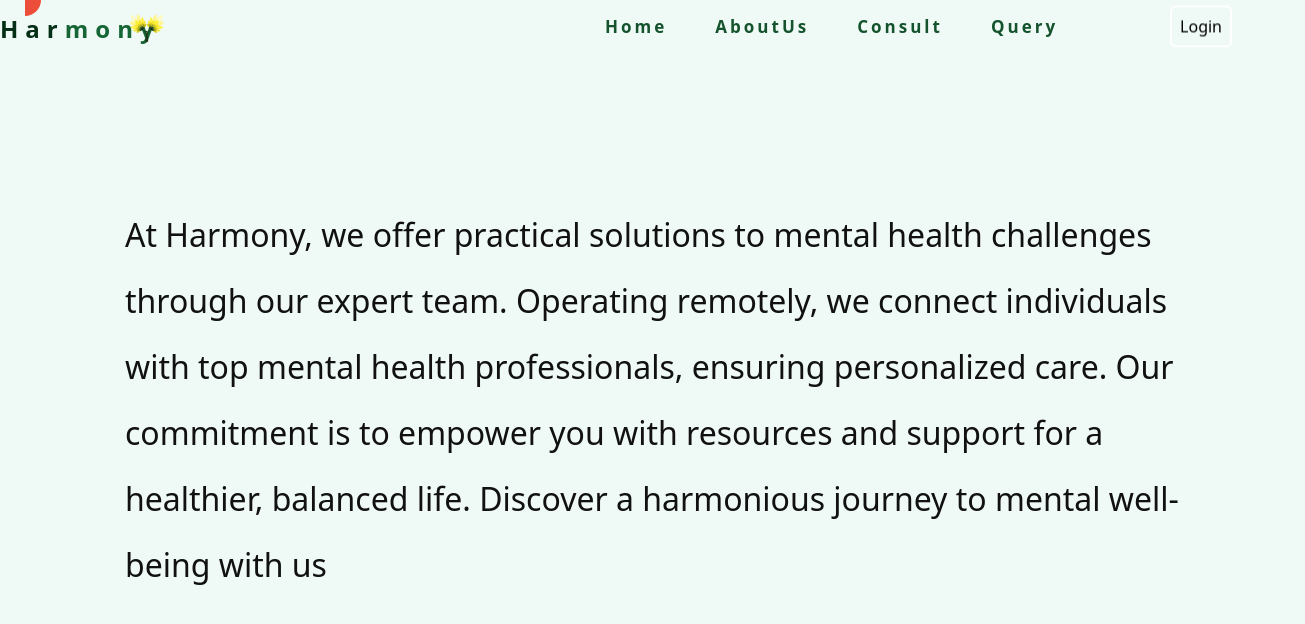
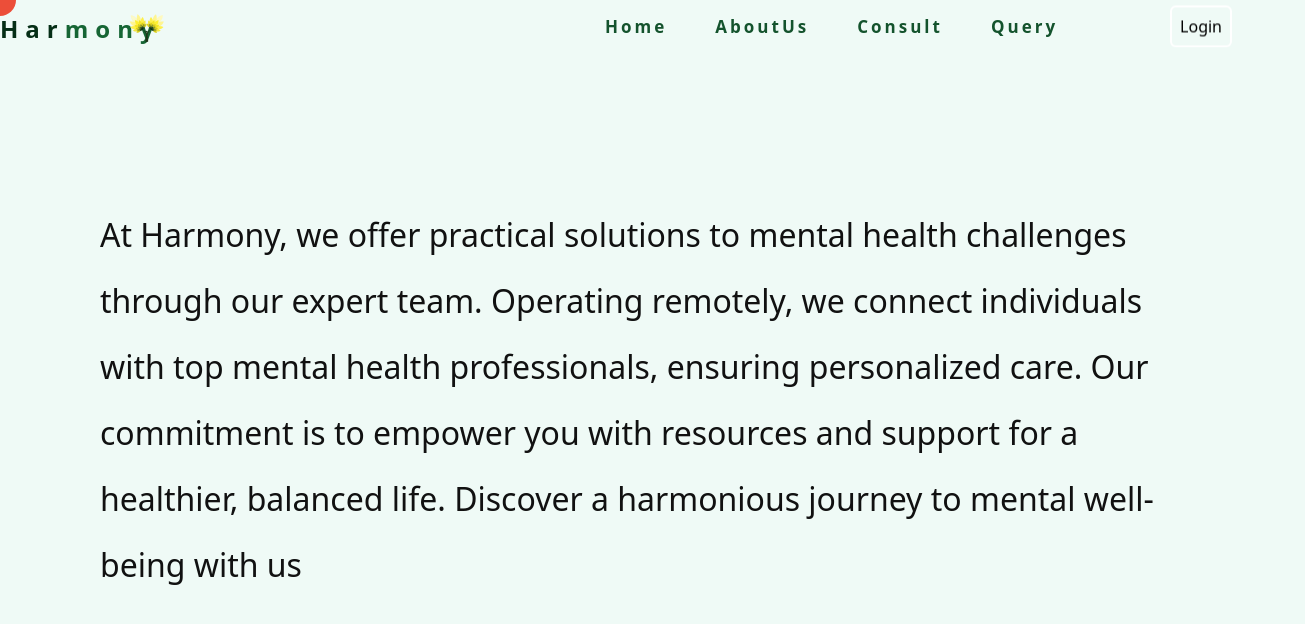
Before and after one commit to stoicbrains/Harmony, a Next.js app: page /AboutUs in a window 1280 px wide. Shown: the top 624 px of the page, 1305 px wide, since content can reach past the window. Built offline with nearby package versions, Linux system fonts and the light colour scheme; no server answers.

Commit message:
last commit

```diff
--- a/src/app/AboutUs/page.tsx
+++ b/src/app/AboutUs/page.tsx
@@ -6,13 +6,6 @@ import { motion } from 'framer-motion';
 import { useAnimation, useInView } from 'framer-motion';
 
 export default function Home() {
-  const DivRef = useRef(null);
-  const control = useAnimation();
-  const View = useInView(DivRef, { once: true });
-
-  useEffect(() => {
-    if (View) control.start('visible');
-  }, [View]);
 
   const [isHovered, setIsHovered] = useState(false);
   const { x, y } = useMousePosition();
@@ -20,14 +13,6 @@ export default function Home() {
   const size = isHovered ? 600 : 40;
 
   return (
-    <motion.div
-      ref={DivRef}
-      variants={{ hidden: { opacity: 0, translateX: 25 }, visible: { opacity: 1, translate: 0 } }}
-      initial='hidden'
-      transition={{ delay: 0.25, ease: 'easeInOut', duration: 0.5 }}
-      animate={control}
-      className='absolute left-[0] top-[0] z-40 h-[100%] w-[100%] overflow-hidden'
-    >
       <main className={styles.main}>
         <motion.div
           className={styles.mask}
@@ -56,6 +41,5 @@ export default function Home() {
           </p>
         </div>
       </main>
-    </motion.div>
   );
 }
--- a/src/app/styles/page.module.css
+++ b/src/app/styles/page.module.css
@@ -18,9 +18,11 @@
       #para{
         width: 1000px;
         padding:40px;
+        overflow: hidden;
       }
       #span{
         color: #ec4e39;
+        overflow: hidden;
       }
     }
 
```
